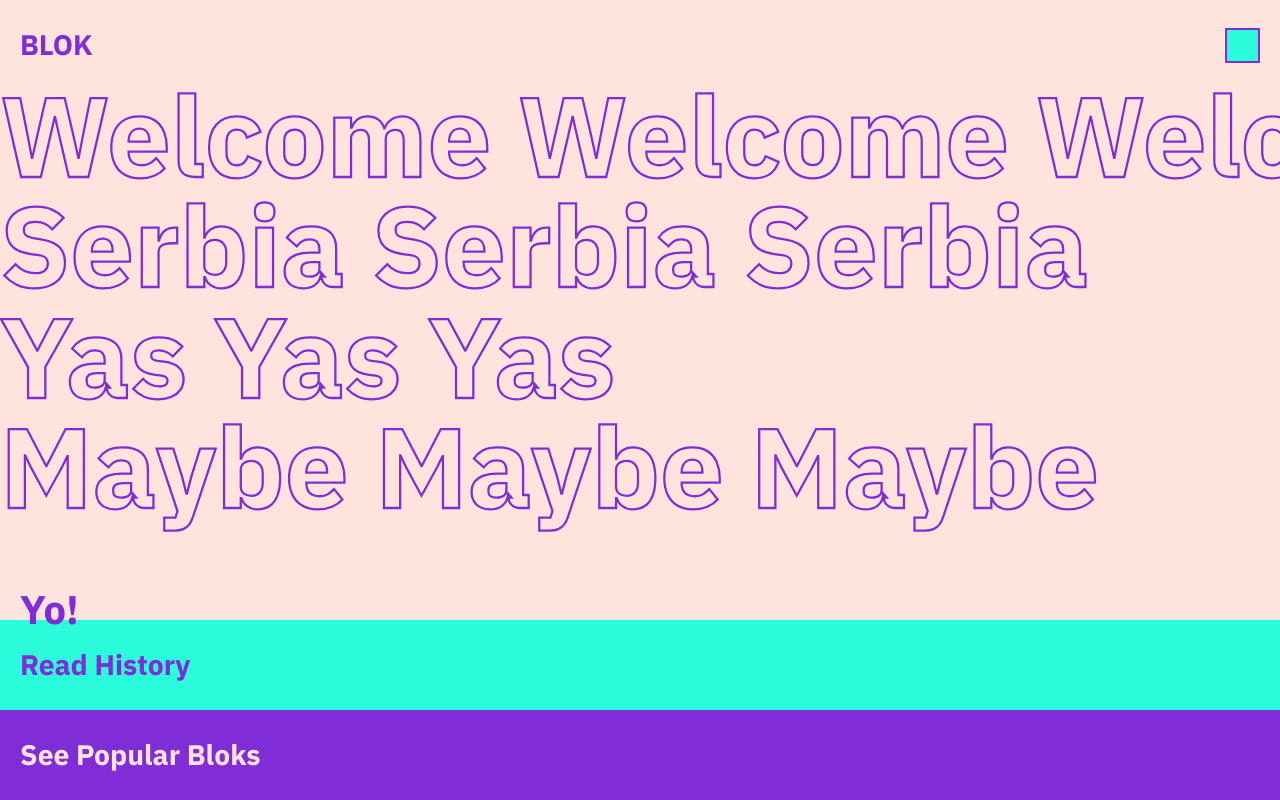
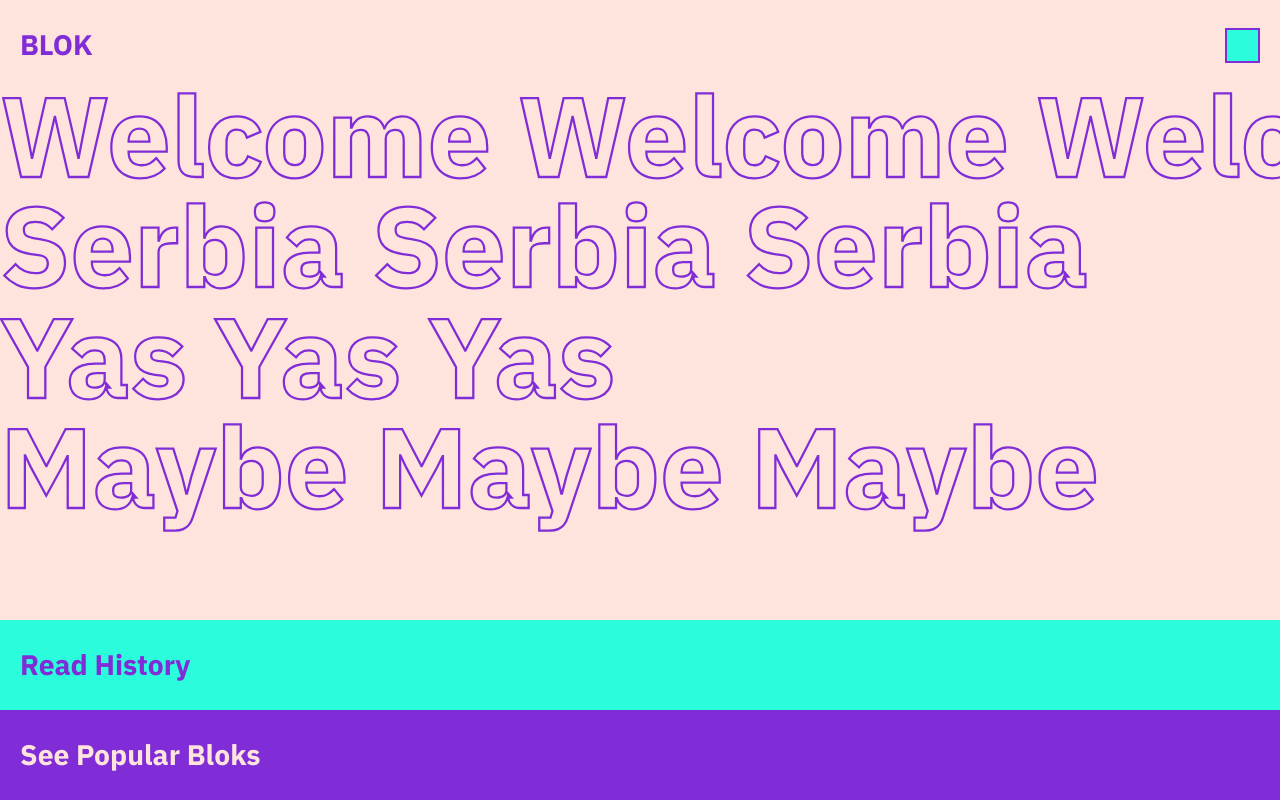
Before and after one commit to nielsotto/brutalist-serbia, a Vue app: page / in a window 1280 px wide. Shown: the top 800 px of the page. Built offline with nearby package versions, Linux system fonts and the light colour scheme.

Commit message:
new changes

```diff
--- a/src/assets/style/type.scss
+++ b/src/assets/style/type.scss
@@ -43,6 +43,8 @@ h3 {
 
 h4 {
     font-size: 1.999em;
+    -webkit-text-fill-color: transparent;
+    -webkit-text-stroke: .05em $primaryColor;
 }
 
 h5 {
--- a/src/components/ButtonStack.vue
+++ b/src/components/ButtonStack.vue
@@ -16,9 +16,10 @@ import FullButton from '@/components/FullButton';
 </script>
 
 <style lang="scss" scoped>
+@import "../assets/style/vars.scss";
     .buttonStack {
         position: absolute;
-        bottom: 0;
+        bottom: $navHeight;
         width: 100%;
     }
 </style>
--- a/src/components/Hero.vue
+++ b/src/components/Hero.vue
@@ -48,11 +48,13 @@ export default {
 
 <!-- Add "scoped" attribute to limit CSS to this component only -->
 <style lang="scss" scoped>
-@import '@/assets/style/vars.scss';
+@import "../assets/style/vars.scss";
 
   .hero {
     margin: 0 -20px;
     overflow: hidden;
+    position: relative;
+    height: 100vh;
 
     h1 {
       white-space: nowrap;
--- a/src/components/SideScroll.vue
+++ b/src/components/SideScroll.vue
@@ -16,4 +16,8 @@
         position: relative;
         height: 500px;
     }
+
+    h4 {
+        margin-top: 0;
+    }
 </style>
```
